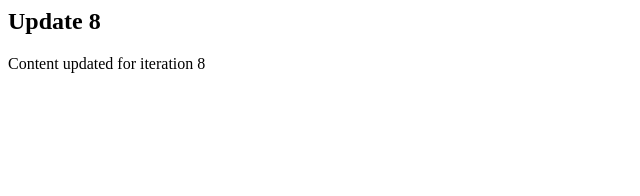
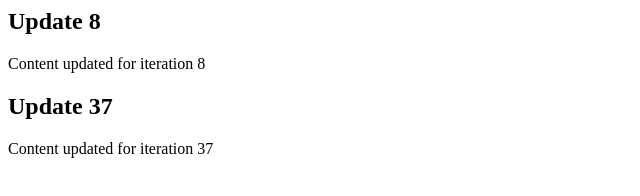
Before and after one commit to jpschmorgan/fantastic-octo-guide, a website: page src/index.html in a window 1280 px wide. Shown: the whole page, without its empty margins (0-640 px from the left). Drawn offline with Linux system fonts and the light colour scheme.

```diff
--- a/src/index.html
+++ b/src/index.html
@@ -3,3 +3,9 @@
     <h2>Update 8</h2>
     <p>Content updated for iteration 8</p>
 </div>
+
+<!-- Updated iteration 37 -->
+<div class="update-37">
+    <h2>Update 37</h2>
+    <p>Content updated for iteration 37</p>
+</div>
```
